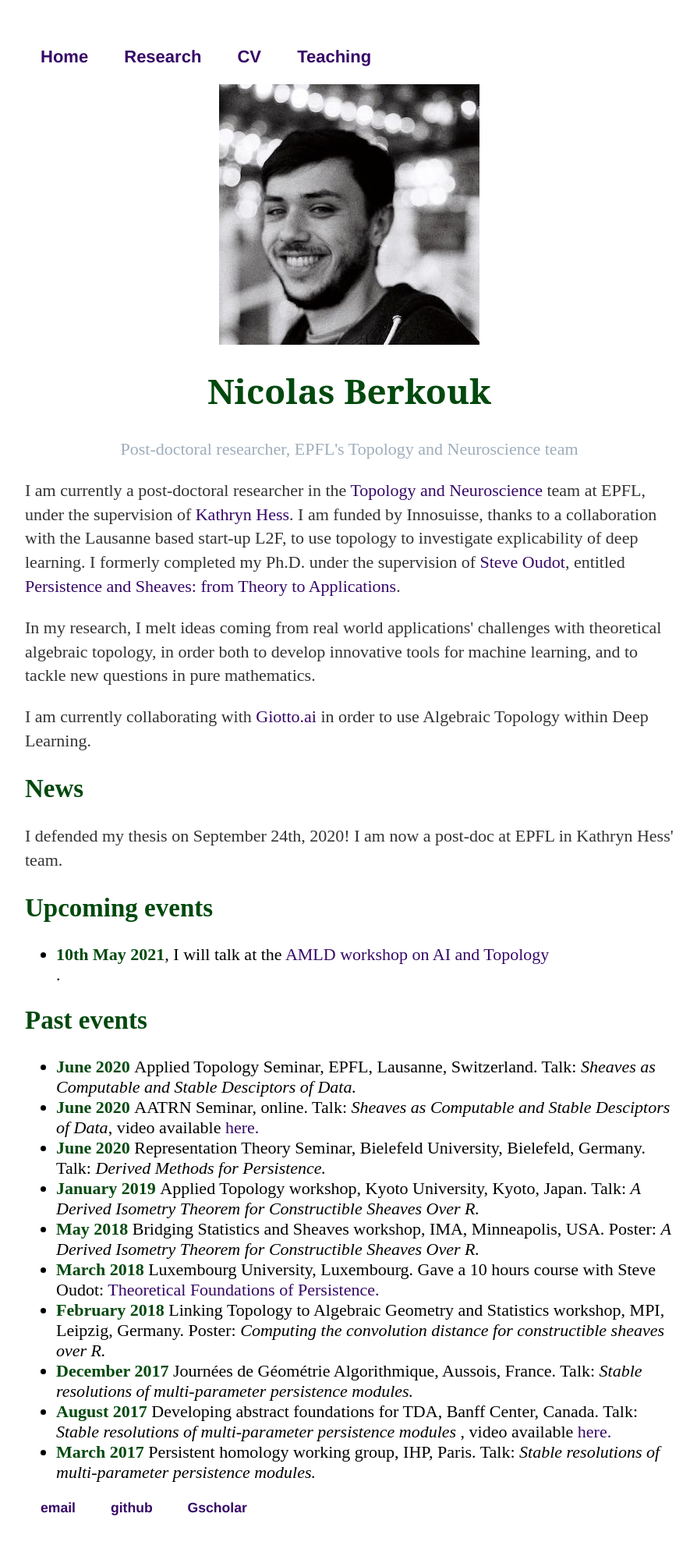
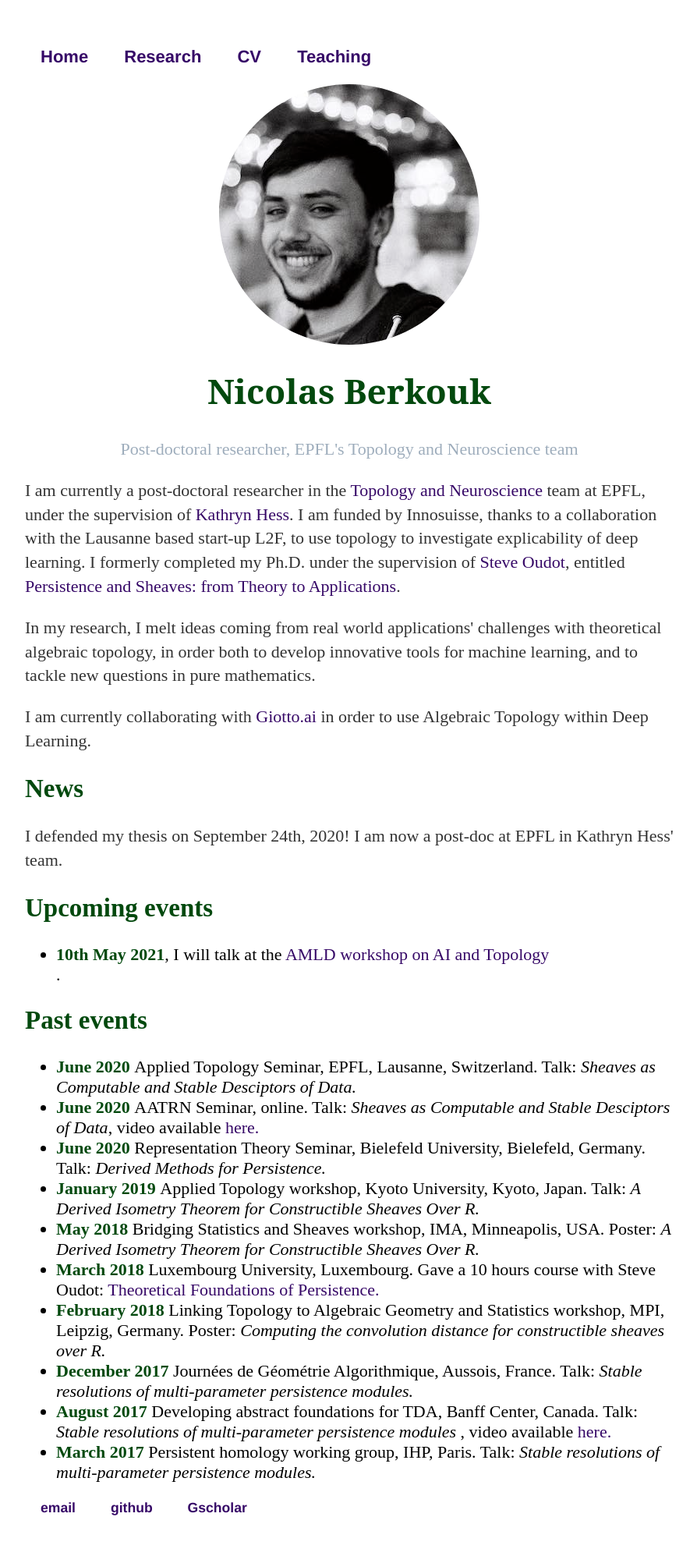
Before and after one commit to nberkouk/nberkouk.github.io, a Jekyll site: the page built from index.html, in a window 1280 px wide. Shown: the whole page at 78% size, without its empty margins (192-1086 px from the left). Built offline with Jekyll 4.4.1, drawn with Linux system fonts in a browser that asks for light colours.

Commit message:
photo circle

```diff
--- a/_layouts/default.html
+++ b/_layouts/default.html
@@ -16,7 +16,7 @@
 		      		</ul>
 		  		</nav>
 
-					<IMG class="displayed" src="photo.png" >
+					<IMG class="displayed" src="photo_circle.png" >
 					<header>
 						<h1 class="title">Nicolas Berkouk</h1>
 						<!--<img src="photo.jpg" alt="Theo Lacombe" class="picture" />-->
```
Also changed, not shown: photo_circle.png (added).
